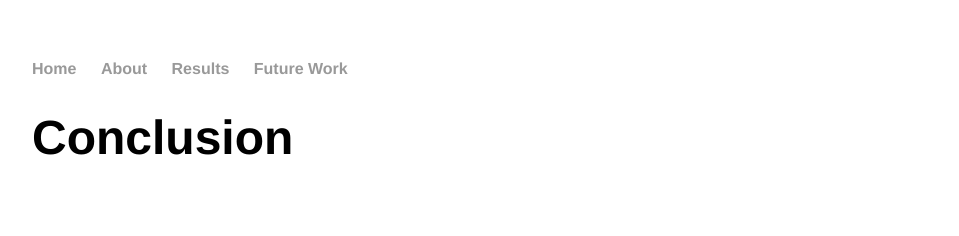
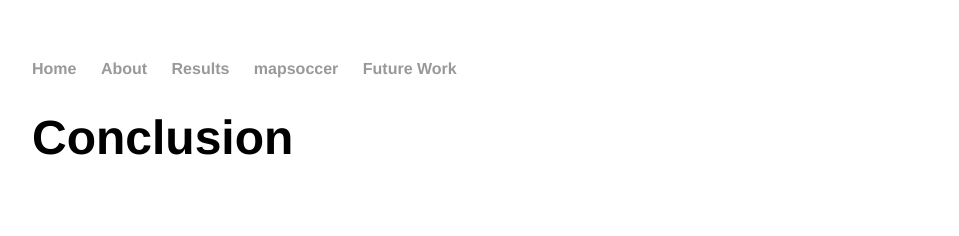
Before and after one commit to SreyaG/SportTweet, a Jekyll site: the page built from futurework/index.html, in a window 1280 px wide. Shown: the top 236 px of the page, without its empty margins (160-1119 px from the left). Built offline with Jekyll 4.4.1, drawn with Linux system fonts in a browser that asks for light colours.

Commit message:
Update post.html

```diff
--- a/_layouts/post.html
+++ b/_layouts/post.html
@@ -11,6 +11,7 @@
 	        		<li><a href="/SportTweet/">Home</a></li>
 		        	<li><a href="/SportTweet/about">About</a></li>
 	        		<li><a href="/SportTweet/results">Results</a></li>
+				<li><a href="/SportTweet/futurework">mapsoccer</a></li>
 	        		<li><a href="/SportTweet/futurework">Future Work</a></li>
 
 	    		</ul>
```
